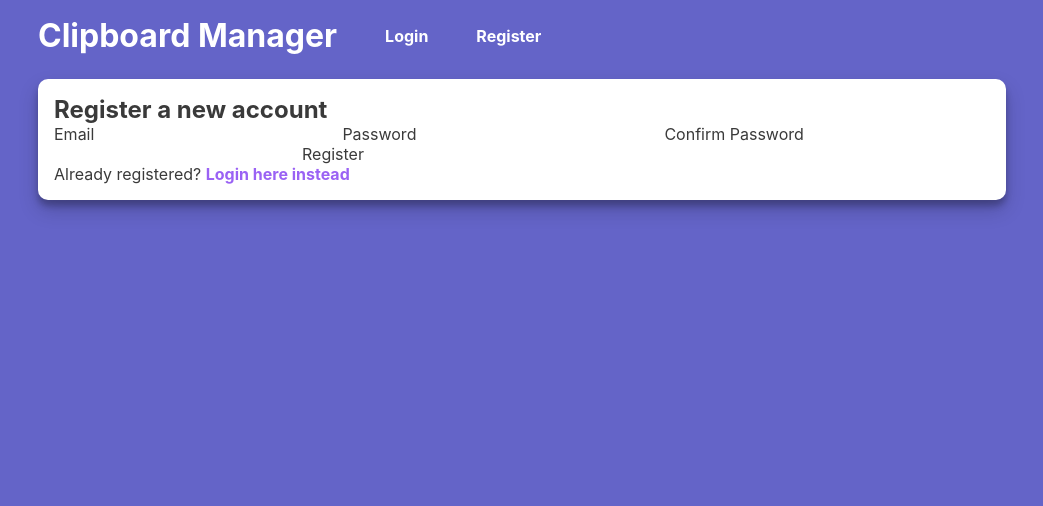
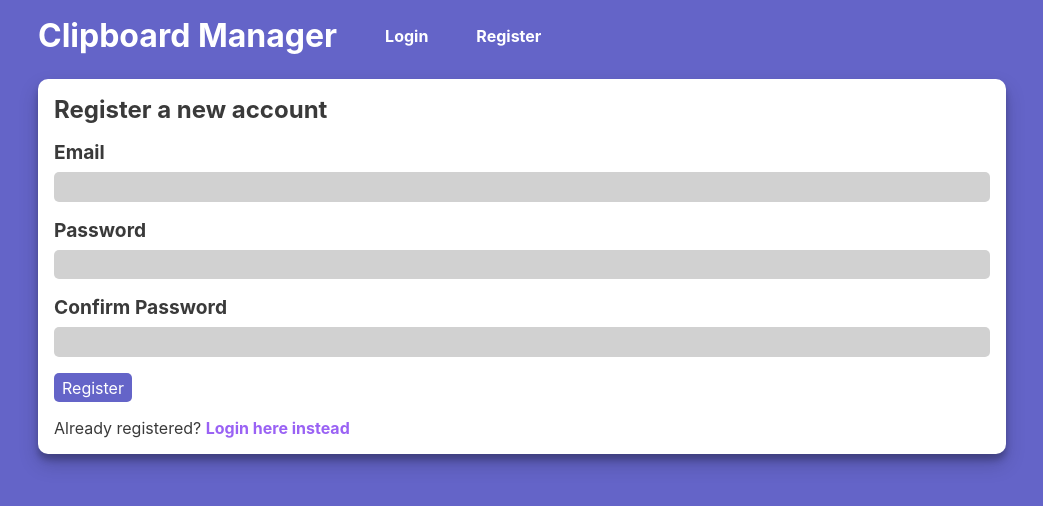
Before and after one commit to DoanCV/Clipboard-Manager, a React (Create React App) app in the folder Clipboard-Manager/client/: page /register in a window 1280 px wide. Shown: the top 506 px of the page, without its empty margins (118-1161 px from the left). Built offline with nearby package versions, Linux system fonts and the light colour scheme.

Commit message:
Styled Login and Register pages, need to fix home page before login
- Initially, the add clipboard appears on the home page before login which based on the backend will fail automatically since users are not logged in.

```diff
--- a/Clipboard-Manager/client/src/components/auth/AuthForm.scss
+++ b/Clipboard-Manager/client/src/components/auth/AuthForm.scss
@@ -4,4 +4,27 @@
 
 .auth-form {
     @include card();
+
+    h2 {
+        margin-bottom: 1rem;
+        font-size: 1.5rem;
+    }
+
+    .button-register {
+        @include btn();
+
+        margin-bottom: 1rem;
+
+        background: var(--primary-color);
+        color: var(--text-light-color);
+    }
+
+    .button-login {
+        @include btn();
+
+        margin-bottom: 1rem;
+
+        background: var(--primary-color);
+        color: var(--text-light-color);
+    }
 }
--- a/Clipboard-Manager/client/src/components/auth/Login.js
+++ b/Clipboard-Manager/client/src/components/auth/Login.js
@@ -21,7 +21,7 @@ function Login() {
     return (
         <div className = "auth-form">
             <h2>Login</h2>
-            <form onSubmit = {login}>
+            <form className = "form" onSubmit = {login}>
                 <label htmlFor = "form-email">Email</label>
                 <input
                     id = "form-email"
@@ -38,7 +38,7 @@ function Login() {
                     onChange = { (e) => setFormPassword(e.target.value) }
                 />
 
-                <button type = "submit">Login</button>
+                <button className = "button-login" type = "submit">Login</button>
             </form>
 
             <p>
--- a/Clipboard-Manager/client/src/components/auth/Register.js
+++ b/Clipboard-Manager/client/src/components/auth/Register.js
@@ -23,7 +23,7 @@ function Register() {
     return (
         <div className = "auth-form">
             <h2>Register a new account</h2>
-            <form onSubmit = {register}>
+            <form className = "form" onSubmit = {register}>
                 <label htmlFor = "form-email">Email</label>
                 <input
                     id = "form-email"
@@ -48,7 +48,7 @@ function Register() {
                     onChange = { (e) => setFormPasswordConfirm(e.target.value) }
                 />
 
-                <button type = "submit">Register</button>
+                <button className = "button-register" type = "submit">Register</button>
             </form>
 
             <p>
--- a/Clipboard-Manager/client/src/components/home/SnippetEditor.js
+++ b/Clipboard-Manager/client/src/components/home/SnippetEditor.js
@@ -49,7 +49,7 @@ function SnippetEditor({getSnippets, setSnippetEditorOpen, editSnippetData}) {
 
     return (
         <div className = "snippet-editor">
-            <form onSubmit = {saveClipboard}>
+            <form className = "form" onSubmit = {saveClipboard}>
                 <label htmlFor = "editor-title">Title</label>
                 <input
                     id = "editor-title"
--- a/Clipboard-Manager/client/src/components/home/SnippetEditor.scss
+++ b/Clipboard-Manager/client/src/components/home/SnippetEditor.scss
@@ -3,33 +3,6 @@
 .snippet-editor {
 
     @include card();
-
-    label,
-    input,
-    textarea {
-        display: block;
-    }
-
-    label {
-        margin-bottom: .5rem;
-        font-size: 1.2rem;
-        font-weight: bold;
-    }
-
-    input,
-    textarea{
-        margin-bottom: 1rem;
-        padding: .3rem .5rem;
-        border-radius: 5px;
-        width: 100%;
-        background: var(--dark-color);
-    }
-
-    // get rid of resizing tool
-    textarea {
-        height: 200px;
-        resize: none;
-    }
 
     .button-save,
     .button-cancel {
--- /dev/null
+++ b/Clipboard-Manager/client/src/style/forms.scss
@@ -0,0 +1,28 @@
+.form {
+    label,
+    input,
+    textarea {
+        display: block;
+    }
+
+    label {
+        margin-bottom: .5rem;
+        font-size: 1.2rem;
+        font-weight: bold;
+    }
+
+    input,
+    textarea{
+        margin-bottom: 1rem;
+        padding: .3rem .5rem;
+        border-radius: 5px;
+        width: 100%;
+        background: var(--dark-color);
+    }
+
+    // get rid of resizing tool
+    textarea {
+        height: 200px;
+        resize: none;
+    }
+}
--- a/Clipboard-Manager/client/src/style/index.scss
+++ b/Clipboard-Manager/client/src/style/index.scss
@@ -1,5 +1,6 @@
 @import "./variables.scss";
 @import "./mixins.scss";
+@import "./forms.scss";
 
 * {
     margin: 0;
```
